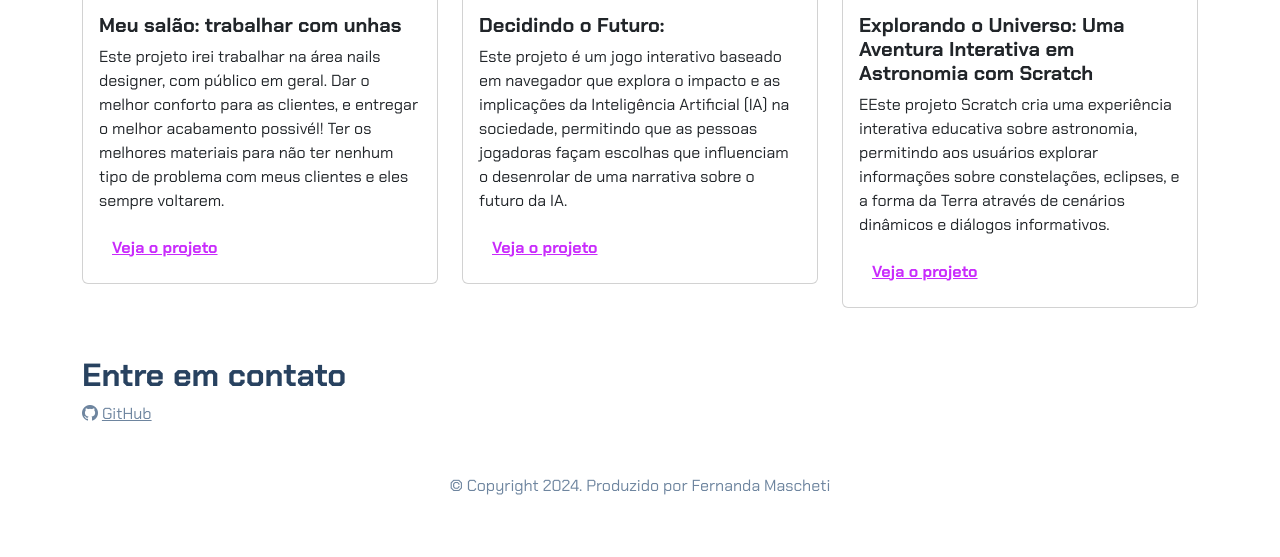
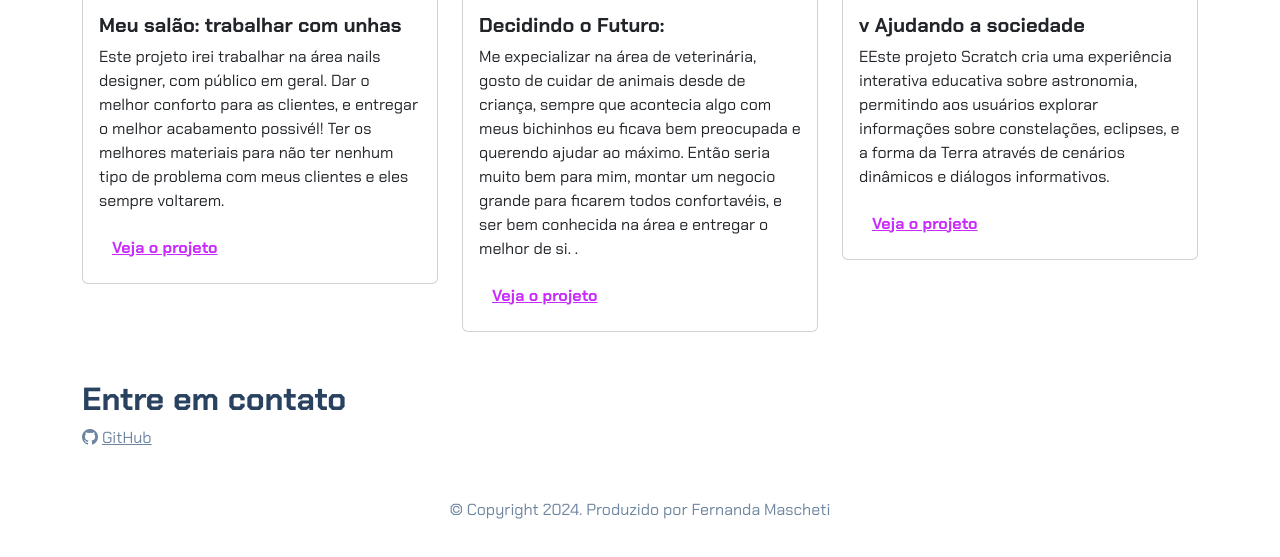
Before and after one commit to lorenaazk/portfoliovi, a plain HTML site: page index.html in a window 1280 px wide. Shown: the part 337-894 px from the top of the page. Drawn offline with nearby package versions, Linux system fonts and the light colour scheme.

Commit message:
Update index.html

```diff
--- a/index.html
+++ b/index.html
@@ -55,10 +55,9 @@
                     <div class="card-body">
                         <h5 class="card-title">Decidindo o Futuro:
                         </h5>
-                        <p class="card-text">Este projeto é um jogo interativo baseado em navegador que explora o
-                            impacto e as implicações da Inteligência Artificial (IA) na sociedade, permitindo que as
-                            pessoas jogadoras façam escolhas que influenciam o desenrolar de uma narrativa sobre o
-                            futuro da IA.</p>
+                        <p class="card-text"> Me expecializar na área de veterinária, gosto de cuidar de animais desde de criança, sempre que acontecia algo com meus bichinhos eu ficava bem preocupada e querendo ajudar ao máximo.
+                          Então seria muito bem para mim, montar um negocio grande para ficarem todos confortavéis, e ser bem conhecida na área e entregar o melhor de si.
+                          .</p>
                         <button type="button" class="btn btn-link" data-bs-toggle="modal" data-bs-target="#modal2">Veja
                             o projeto</button>
                     </div>
@@ -70,7 +69,7 @@
                 <div class="card">
                     <img src="img/projeto-3.png" class="card-img-top" alt="Imagem do projeto de biblioteca virtual">
                     <div class="card-body">
-                        <h5 class="card-title">Explorando o Universo: Uma Aventura Interativa em Astronomia com Scratch
+                        <h5 class="card-title">v Ajudando a sociedade
                         </h5>
                         <p class="card-text">EEste projeto Scratch cria uma experiência interativa educativa sobre
                             astronomia, permitindo aos usuários explorar informações sobre constelações, eclipses, e a
```
